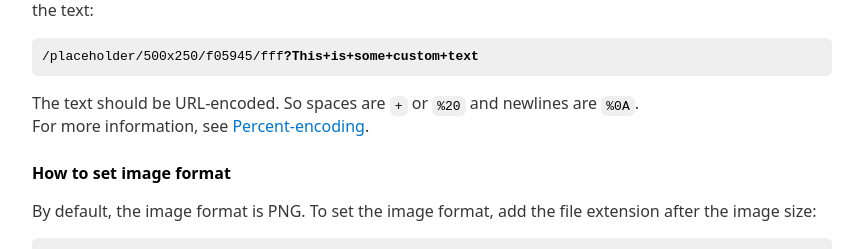
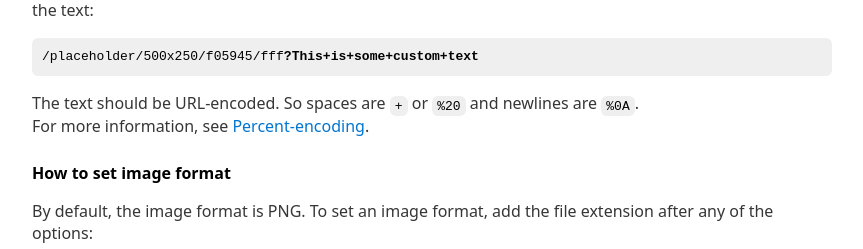
Before and after one commit to jonasgeiler/Mage, a PHP site: page /resources/views/home.php in a window 1280 px wide. Shown: the part 1402-1651 px from the top of the page, without its empty margins (208-1071 px from the left). Run offline with PHP 8.4, Linux system fonts and the light colour scheme; the template is opened without the code that fills it, so the values that code supplies are empty.

Commit message:
Little correction

```diff
--- a/resources/views/home.php
+++ b/resources/views/home.php
@@ -122,7 +122,7 @@ OR
 			<h4>How to set image format</h4>
 			<p>
 				By default, the image format is PNG.
-				To set the image format, add the file extension after the image size:
+				To set an image format, add the file extension after any of the options:
 			</p>
 			<pre><code><?= $URL ?>/placeholder/500x250/f05945/fff<strong>.png</strong>
 <?= $URL ?>/placeholder/500x250/f05945<strong>.png</strong>/fff
```
